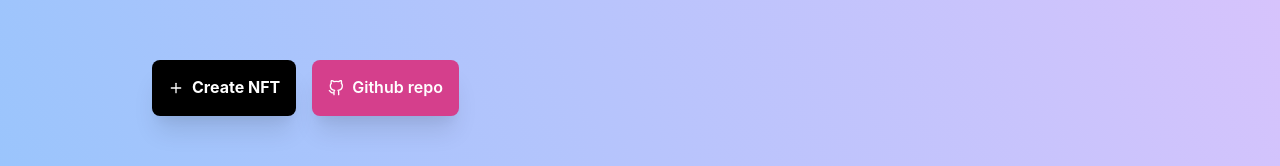
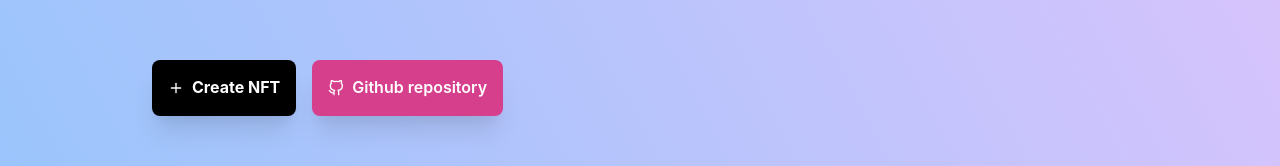
Before and after one commit to BonhommeAnthony/NFTerrible, a Next.js app: page / in a window 1280 px wide. Shown: the part 423-589 px from the top of the page. Built offline with nearby package versions, Linux system fonts and the light colour scheme; no server answers.

Commit message:
test bug

```diff
--- a/components/Hero.js
+++ b/components/Hero.js
@@ -58,7 +58,7 @@ const Hero = () => {
             colorScheme="pink"
             leftIcon={<FiGithub />}
           >
-            Github repo
+            Github repository
           </Button>
         </Stack>
       </VStack>
```
